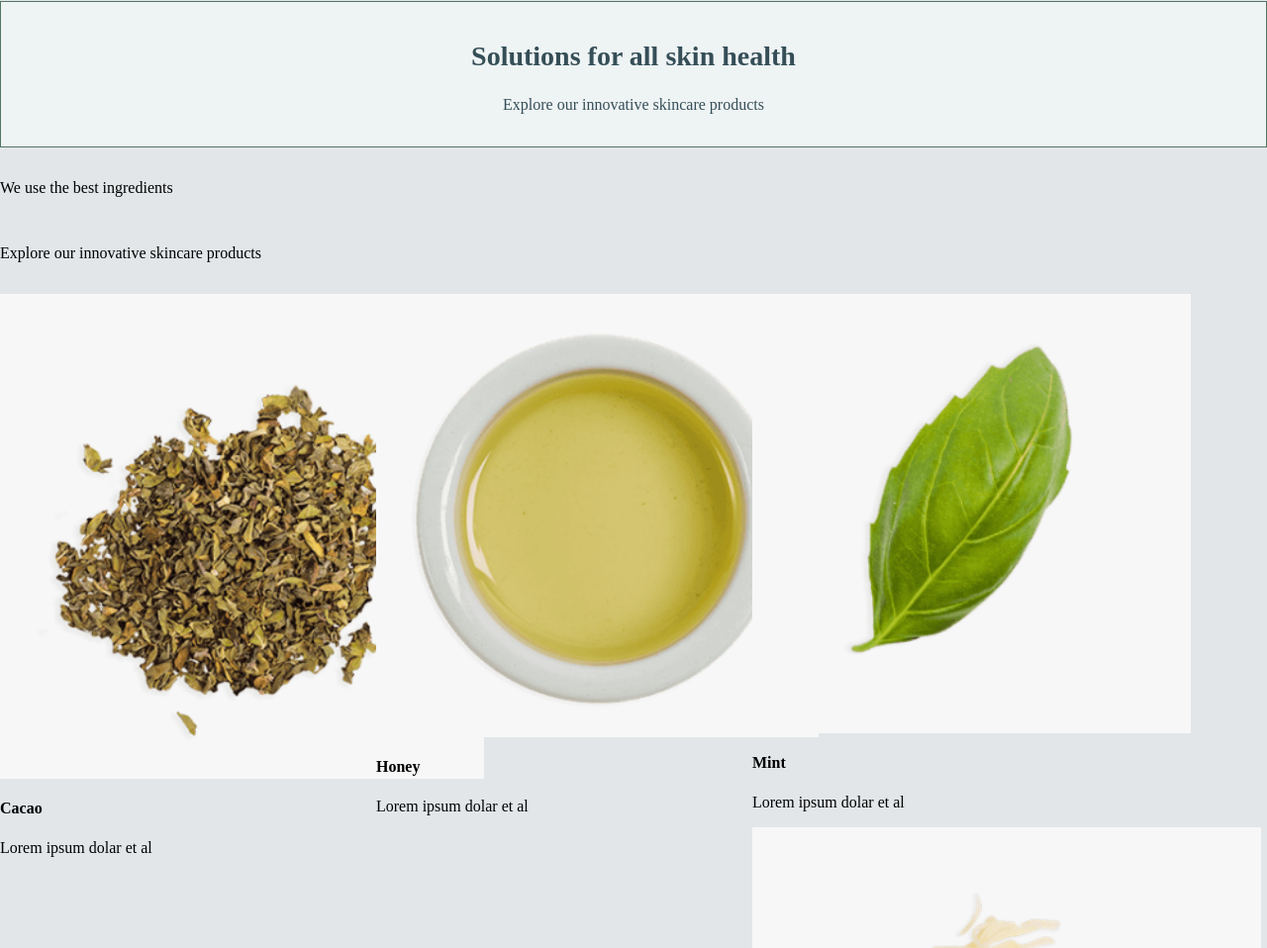
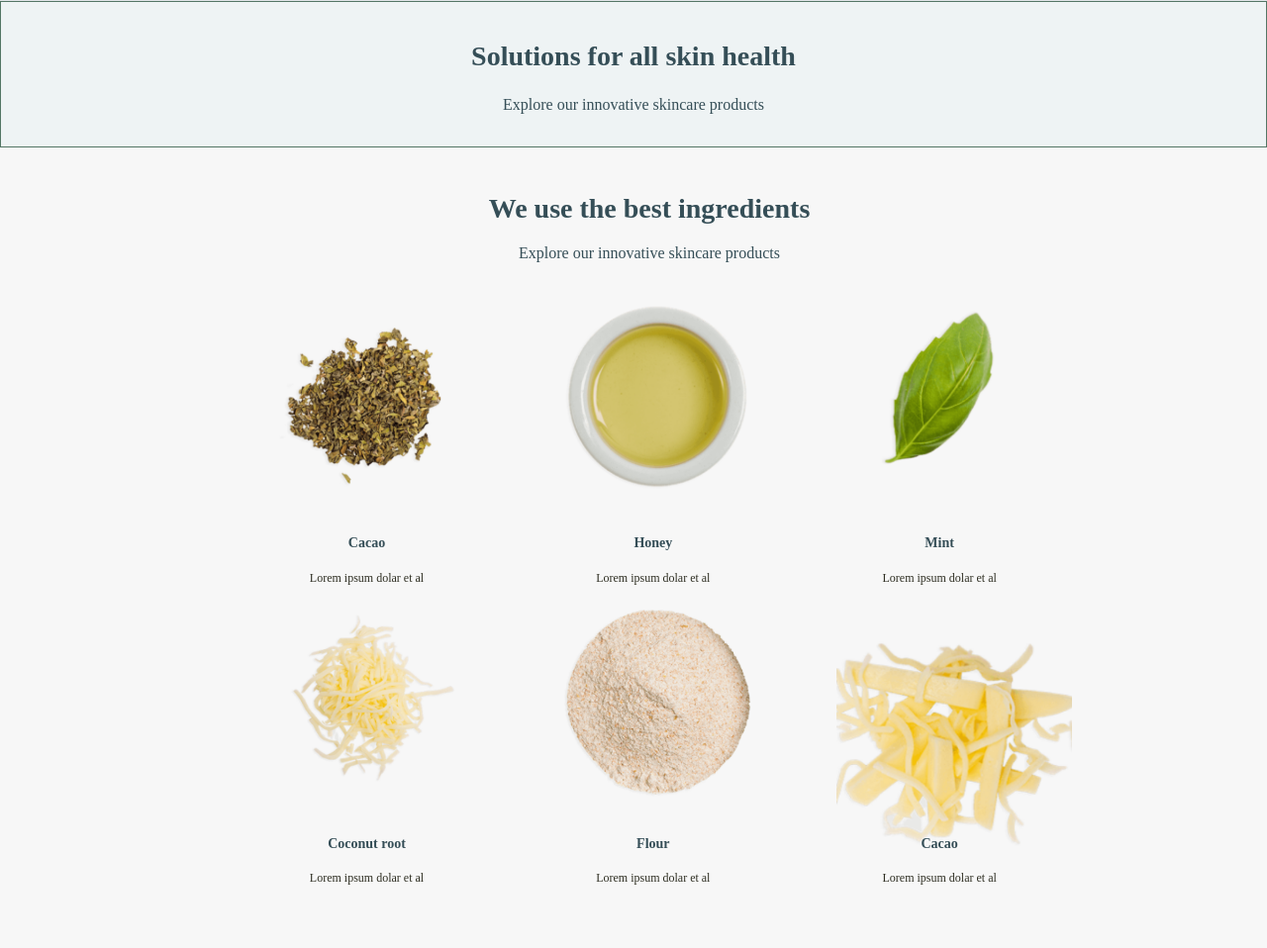
Before and after one commit to sushmajk/sushmajk.github.io, a plain HTML site: page index.html in a window 1280 px wide. Shown: the part 828-1786 px from the top of the page at 99% size. Drawn offline with Linux system fonts and the light colour scheme.

Commit message:
Add files via upload

```diff
--- a/css/index.css
+++ b/css/index.css
@@ -7,6 +7,8 @@
 @import "product-teaser.css";
 @import "feature-banner.css";
 @import "news-letter.css";
+@import "image-tiles.css";
+@import "green-teaser.css";
 
 
 
```
